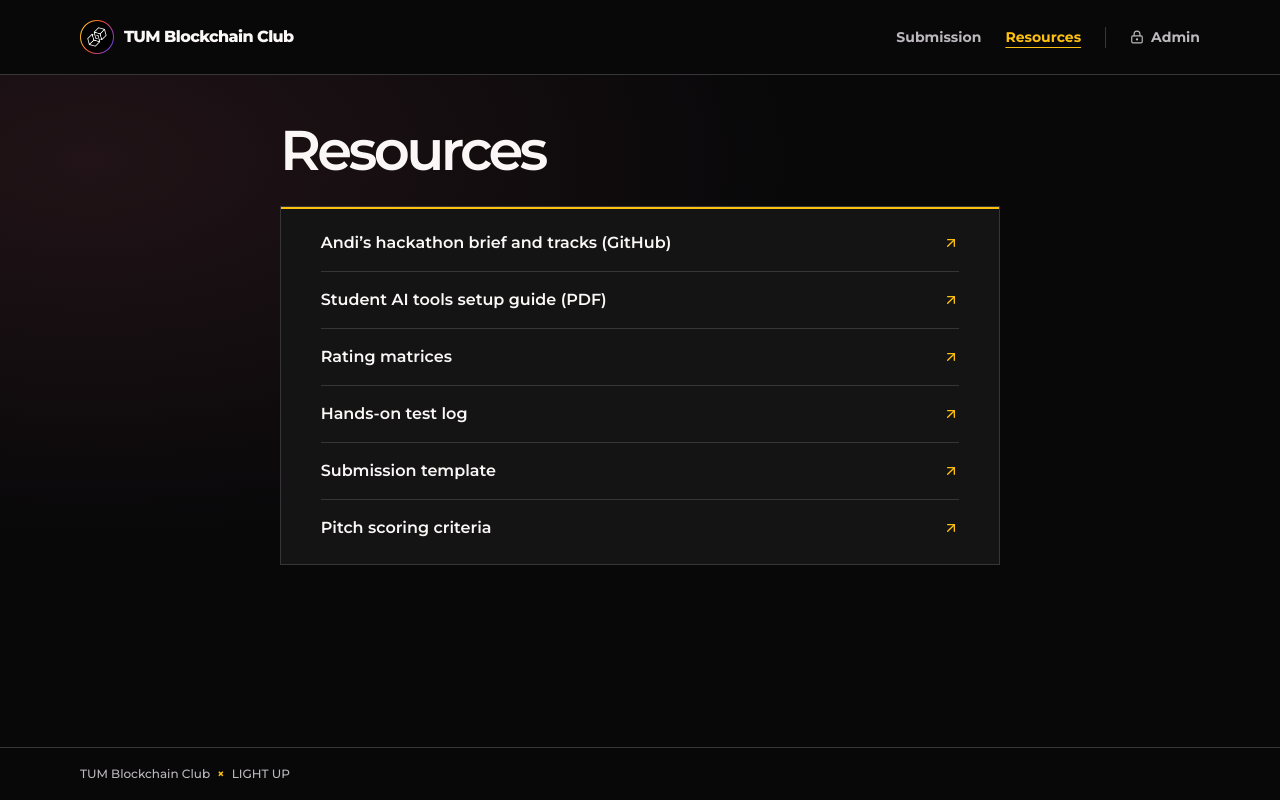
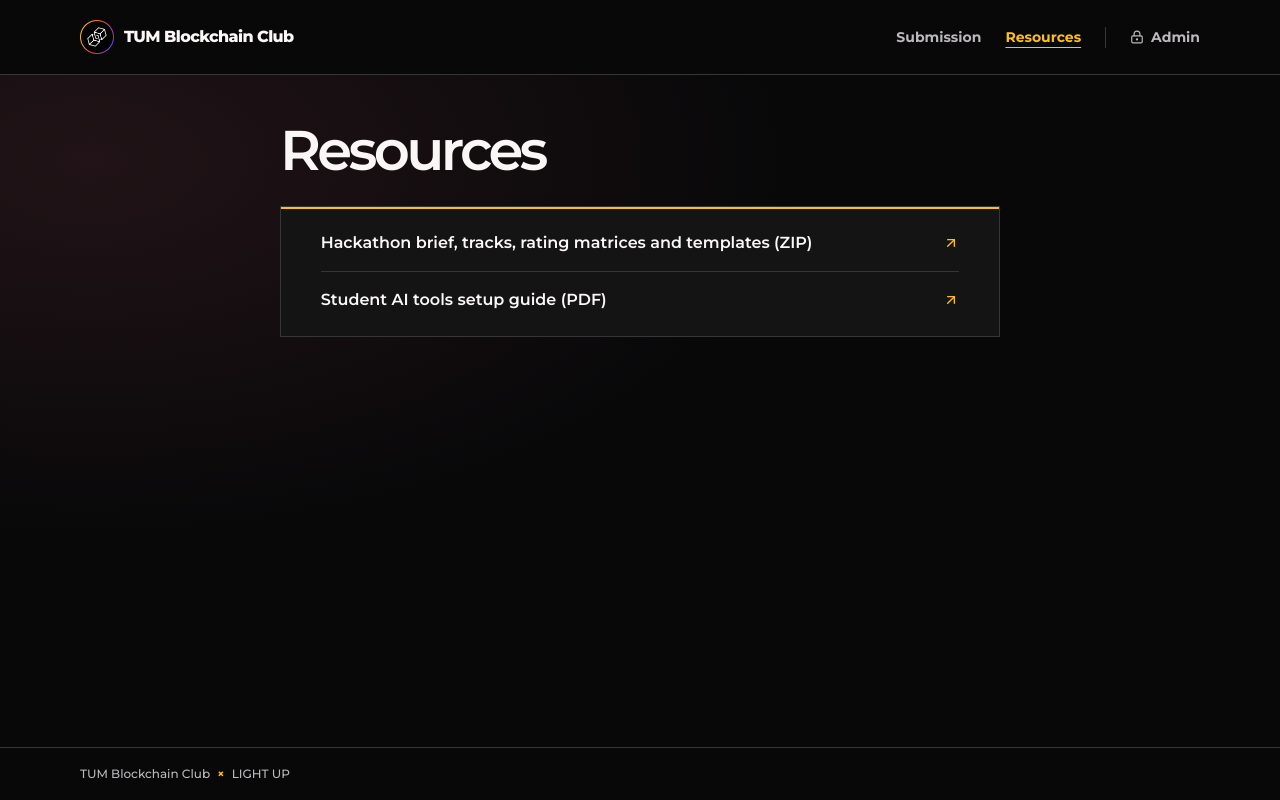
Before and after one commit to TUM-Blockchain-Club/mini-hackathon-judge, a Next.js app: page /resources in a window 1280 px wide. Built offline with nearby package versions, Linux system fonts and the light colour scheme.

Commit message:
Serve participant materials locally and remove event repository links

```diff
--- a/app/(participant)/resources/page.tsx
+++ b/app/(participant)/resources/page.tsx
@@ -1,24 +1,13 @@
 import { ArrowUpRight } from 'lucide-react';
-import { brief } from '@/lib/event';
 
 const resources = [
-  { label: 'Andi’s hackathon brief and tracks (GitHub)', href: brief },
+  {
+    label: 'Hackathon brief, tracks, rating matrices and templates (ZIP)',
+    href: '/docs/participant-materials.zip',
+  },
   {
     label: 'Student AI tools setup guide (PDF)',
     href: '/docs/student-ai-tools.pdf',
-  },
-  { label: 'Rating matrices', href: `${brief}/tree/main/matrices` },
-  {
-    label: 'Hands-on test log',
-    href: `${brief}/blob/main/templates/hands-on-test.md`,
-  },
-  {
-    label: 'Submission template',
-    href: `${brief}/blob/main/templates/comparison.md`,
-  },
-  {
-    label: 'Pitch scoring criteria',
-    href: `${brief}/blob/main/templates/pitch-scoring.md`,
   },
 ];
 
--- a/components/chrome.tsx
+++ b/components/chrome.tsx
@@ -1,6 +1,5 @@
 import Link from 'next/link';
-import { ArrowUpRight, LockKeyhole } from 'lucide-react';
-import { brief } from '@/lib/event';
+import { LockKeyhole } from 'lucide-react';
 export function Mark() {
   return (
     <span className="brandmark" aria-hidden="true">
@@ -45,9 +44,6 @@ export function Footer() {
           <Mark /> TUM Blockchain Club <span className="foot-x">×</span> LIGHT
           UP
         </span>
-        <a href={brief} target="_blank" rel="noreferrer">
-          Hackathon repository <ArrowUpRight size={14} />
-        </a>
       </div>
     </footer>
   );
--- a/lib/event.ts
+++ b/lib/event.ts
@@ -32,7 +32,6 @@ export const focuses = {
     ),
   ),
 };
-export const brief = 'https://github.com/andi-lightup/lightup-tbc-hackathon';
 export const ownTopicLimit = 200;
 export function focusLabel(focus: string, ownTopic: string | null) {
   const label = focuses[focus];
```
Also changed, not shown: scripts/test-browser.mjs (+6 -1 lines), 2 other files (tests, documents, lock files or other folders).
